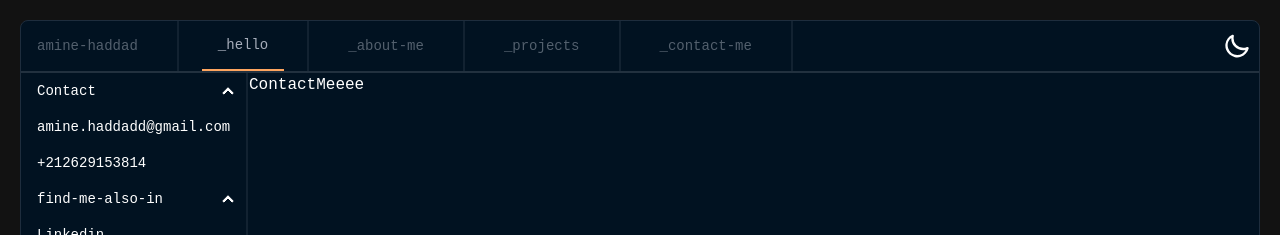
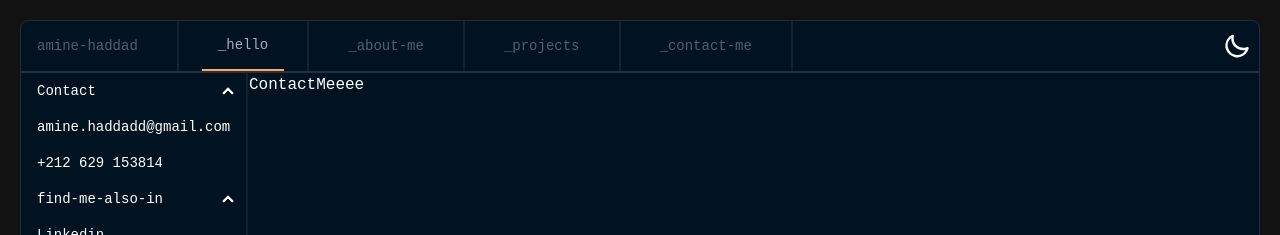
Before and after one commit to ahaddad98/portfolio, a Next.js app: page /contactme in a window 1280 px wide. Shown: the top 235 px of the page. Built offline with nearby package versions, Linux system fonts and the light colour scheme.

Commit message:
change resume

```diff
--- a/app/contactme/sidebar.tsx
+++ b/app/contactme/sidebar.tsx
@@ -11,7 +11,7 @@ const SideBar = () => {
                         <summary>Contact</summary>
                         <ul>
                             <li className=""><div>amine.haddadd@gmail.com</div></li>
-                            <li className=""><div>+212629153814</div></li>
+                            <li className=""><div>+212 629 153814</div></li>
                         </ul>
                     </details>
                 </li>
```
Also changed, not shown: 1 other file (tests, documents, lock files or other folders).
